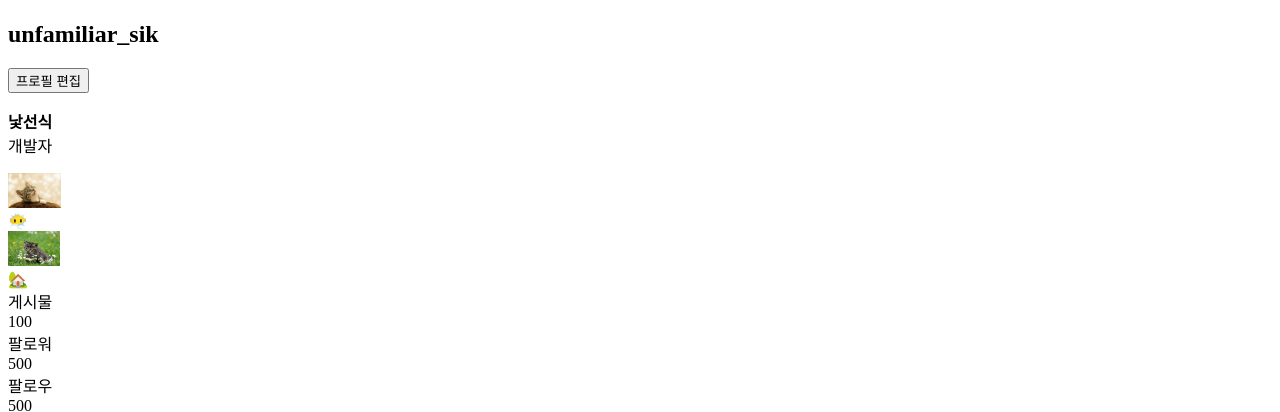
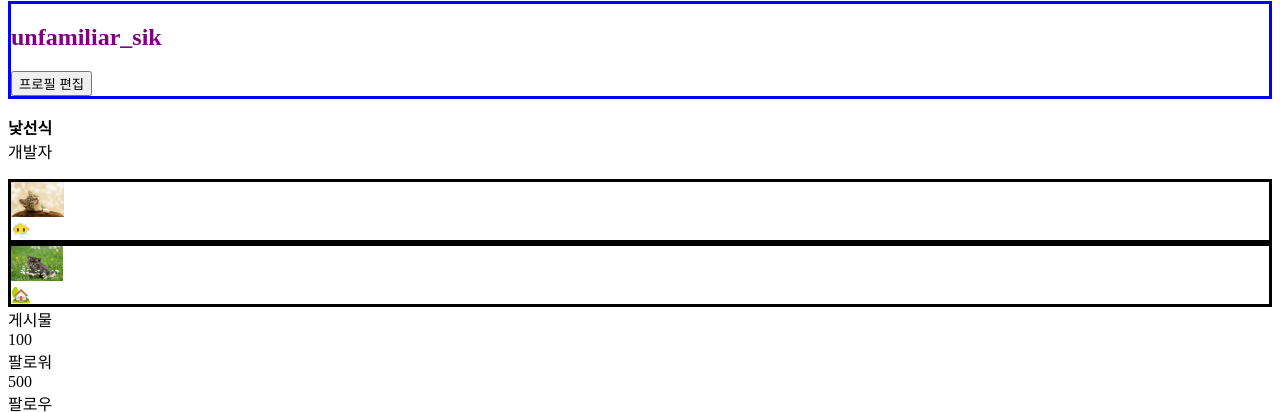
Before and after one commit to unfamiliar-sik-dev/instagram, a plain HTML site: page index.html in a window 1280 px wide. Shown: the part 366-778 px from the top of the page. Drawn offline with Linux system fonts and the light colour scheme.

Commit message:
style.css 추가

```diff
--- a/index.html
+++ b/index.html
@@ -4,6 +4,7 @@
   <meta charset="UTF-8">
   <meta name="viewport" content="width=device-width, initial-scale=1.0">
   <title>코딩만 따라 해도 웹페이지가 만들어지는 HTML+CSS+자바스크립트</title>
+  <link rel="stylesheet" href="style.css">
 </head>
 
 <body>
@@ -18,7 +19,7 @@
   </div>
   <!-- div 태그로 인해 프로필 사진이 인스타로고이미지 아래로 내려오게 된다. 웹페이지 구조 분할 가능-->
 
-  <div>
+  <div id="profile">
   <h2> unfamiliar_sik </h2>
   <button>프로필 편집</button>
   </div>
@@ -34,19 +35,23 @@
 
   <div>
     <div>
+      <div class="highlight">
       <div>
       <img src="./image/hl 1.jpg" height="35px">
       </div>
       <div>
         😶‍🌫️
       </div>
+      </div>
     </div>
     <div>
+      <div class="highlight">
       <div>
         <img src="./image/hl 2.jpg" height="35px">
       </div>
       <div>
         🏡
+      </div>
       </div>
     </div>
 
--- /dev/null
+++ b/style.css
@@ -0,0 +1,10 @@
+h2 {
+  color: purple;
+}
+.highlight{
+  border: solid;
+}
+#profile{
+  border: solid;
+  border-color: blue;
+}
```
